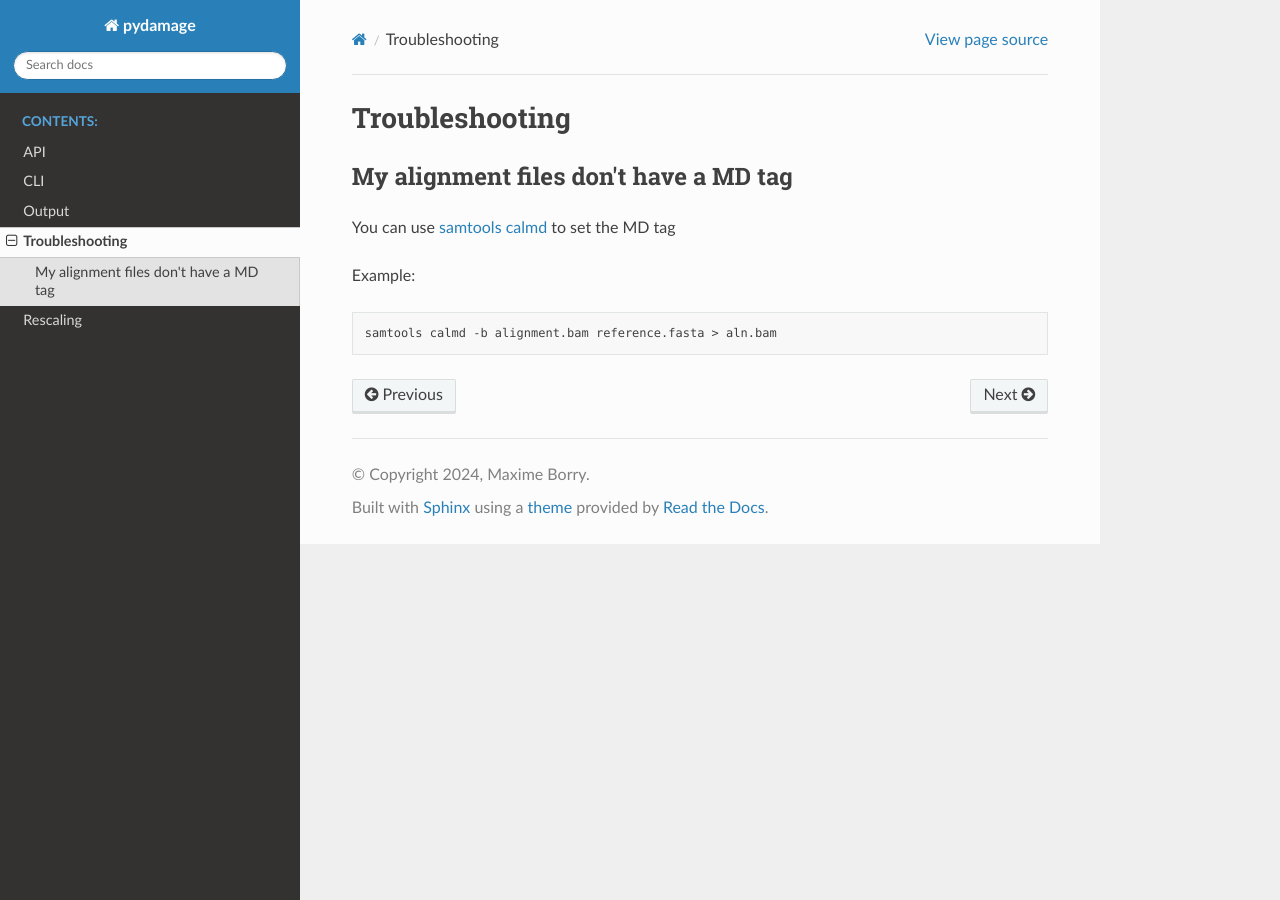
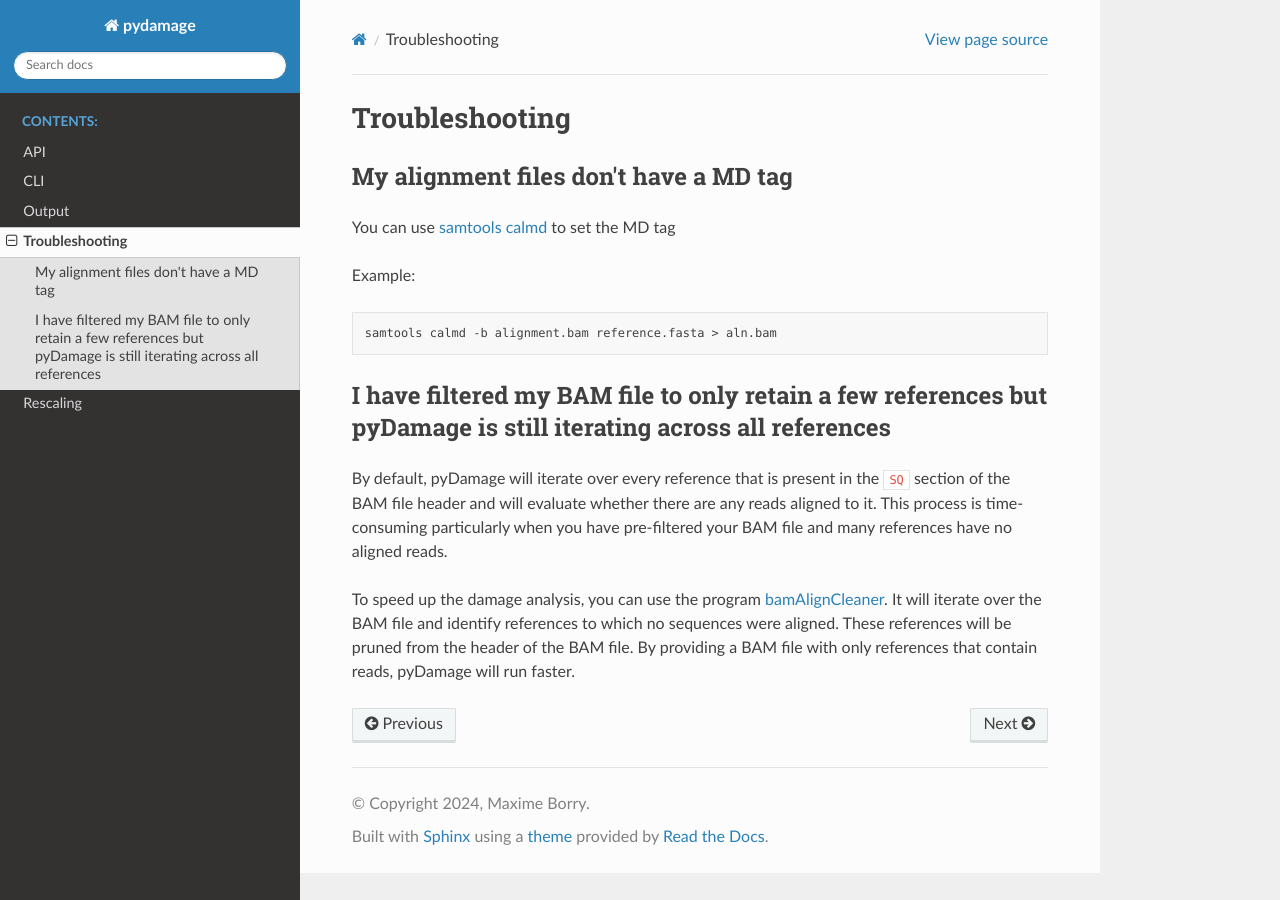
Before and after one commit to maxibor/pydamage, a Sphinx documentation site: the page built from docs/source/troubleshooting.md, in a window 1280 px wide. Built offline with Sphinx 7.4.7 and the Read the Docs theme 3.1.0, drawn with Linux system fonts in a browser that asks for light colours.

Commit message:
Add reference to bamAlignCleaner to docs

````diff
--- a/docs/source/troubleshooting.md
+++ b/docs/source/troubleshooting.md
@@ -9,3 +9,9 @@ Example:
 ```bash
 samtools calmd -b alignment.bam reference.fasta > aln.bam
 ```
+
+## I have filtered my BAM file to only retain a few references but pyDamage is still iterating across all references
+
+By default, pyDamage will iterate over every reference that is present in the `SQ` section of the BAM file header and will evaluate whether there are any reads aligned to it. This process is time-consuming particularly when you have pre-filtered your BAM file and many references have no aligned reads.
+
+To speed up the damage analysis, you can use the program [bamAlignCleaner](https://github.com/maxibor/bamAlignCleaner). It will iterate over the BAM file and identify references to which no sequences were aligned. These references will be pruned from the header of the BAM file. By providing a BAM file with only references that contain reads, pyDamage will run faster.
````
